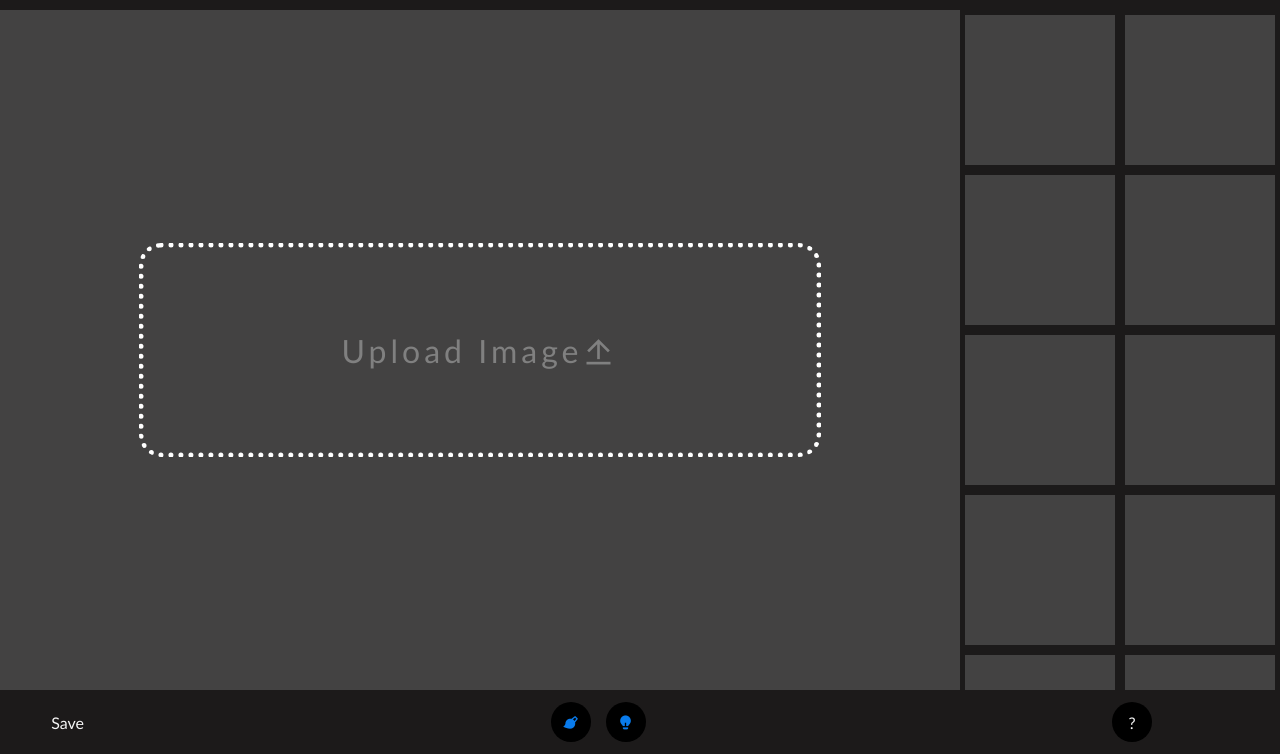
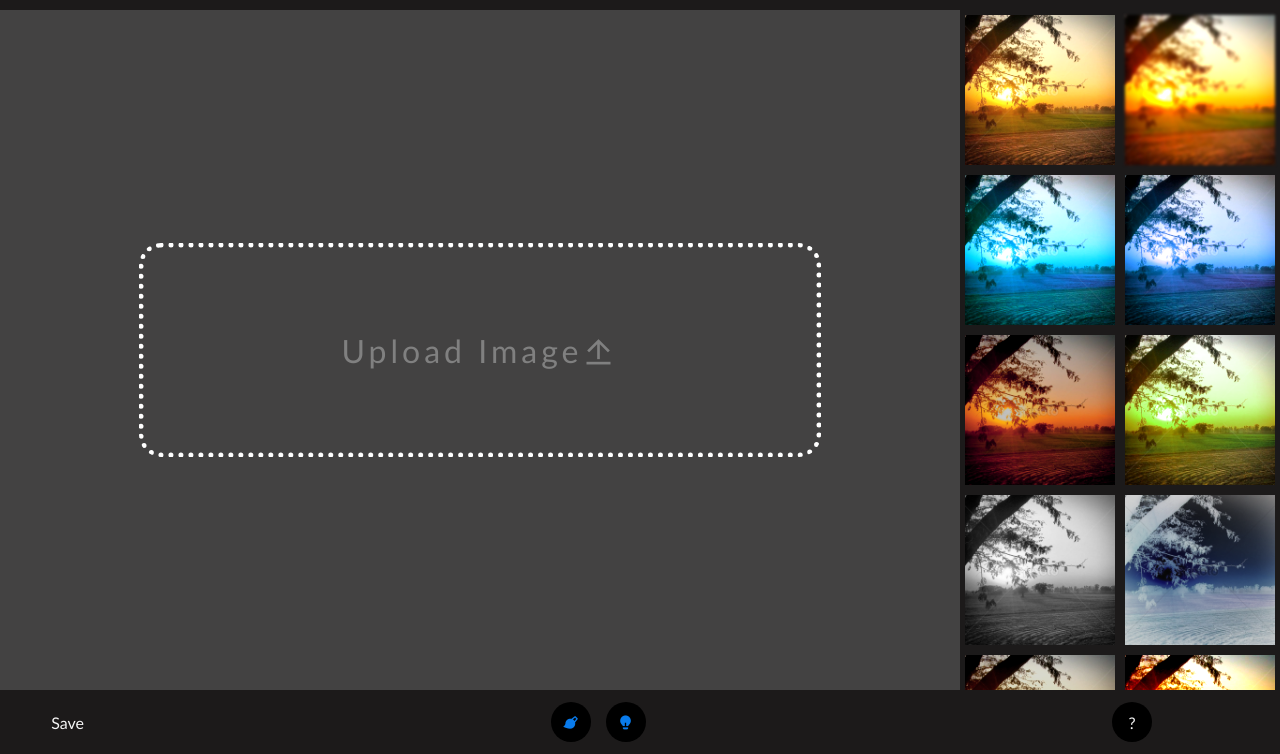
Before and after one commit to VaishnaviKhopade01/easyedit, a plain HTML site: page index.html in a window 1280 px wide. Shown: the part 46-800 px from the top of the page. Drawn offline with nearby package versions, Linux system fonts and the light colour scheme.

Commit message:
filters section added

```diff
--- a/index.html
+++ b/index.html
@@ -7,6 +7,7 @@
     <title>Easyedit</title>
     <link href="https://cdn.jsdelivr.net/npm/remixicon@4.5.0/fonts/remixicon.css" rel="stylesheet" />
     <link rel="stylesheet" href="./styles/style.css">
+    <link rel="stylesheet" href="./styles/filters.css">
 </head>
 
 <body>
@@ -33,16 +34,47 @@
             </div>
             <div class="right-filter-container">
                 <div class="filter-container">
-                    <div></div>
-                    <div></div>
-                    <div></div>
-                    <div></div>
-                    <div></div>
-                    <div></div>
-                    <div></div>
-                    <div></div>
-                    <div></div>
-                    <div></div>
+
+                    <div class="filters warm">
+                        <img src="./images/filters.png">
+                    </div>
+
+                    <div class="filters dreamy">
+                        <img src="./images/filters.png">
+                    </div>
+
+                    <div class="filters aqua">
+                        <img src="./images/filters.png">
+                    </div>
+
+                    <div class="filters cool">
+                        <img src="./images/filters.png">
+                    </div>
+
+                    <div class="filters twilight">
+                        <img src="./images/filters.png">
+                    </div>
+
+                    <div class="filters pastel">
+                        <img src="./images/filters.png">
+                    </div>
+
+                    <div class="filters blackwhite">
+                        <img src="./images/filters.png">
+                    </div>
+
+                    <div class="filters ghostly">
+                        <img src="./images/filters.png">
+                    </div>
+
+                    <div class="filters cinematic">
+                        <img src="./images/filters.png">
+                    </div>
+
+                    <div class="filters vibrant">
+                        <img src="./images/filters.png">
+                    </div>
+
 
                 </div>
             </div>
--- /dev/null
+++ b/styles/filters.css
@@ -0,0 +1,40 @@
+.warm {
+  filter: sepia(0.3) saturate(1.2) brightness(1.05);
+}
+
+.dreamy {
+  filter: blur(1.5px) brightness(1.2) saturate(1.3);
+}
+
+.aqua {
+  filter: hue-rotate(160deg) saturate(1.3) brightness(1.1);
+}
+
+.cool {
+  filter: hue-rotate(180deg) saturate(0.9) contrast(1.1);
+}
+
+
+.twilight {
+  filter: brightness(0.7) contrast(1.3) hue-rotate(-20deg);
+}
+
+.pastel {
+  filter: brightness(1.2) saturate(0.8) hue-rotate(30deg);
+}
+
+.blackwhite {
+  filter: grayscale(1);
+}
+
+.ghostly {
+  filter: invert(1) grayscale(0.6) opacity(0.8);
+}
+
+.cinematic {
+  filter: contrast(1.3) brightness(0.85) saturate(0.7);
+}
+
+.vibrant {
+  filter: contrast(1.4) brightness(1.1) saturate(2);
+}
--- a/styles/style.css
+++ b/styles/style.css
@@ -143,6 +143,12 @@ html {
     width: 150px;
     margin: 5px;
     background-color: rgb(67, 66, 66);
+}
+
+.filter-container div img{
+    height:100%;
+    width:100%;
+    object-fit:cover;
 }
 
 #img-container {
```
Also changed, not shown: images/filters.png (added).
